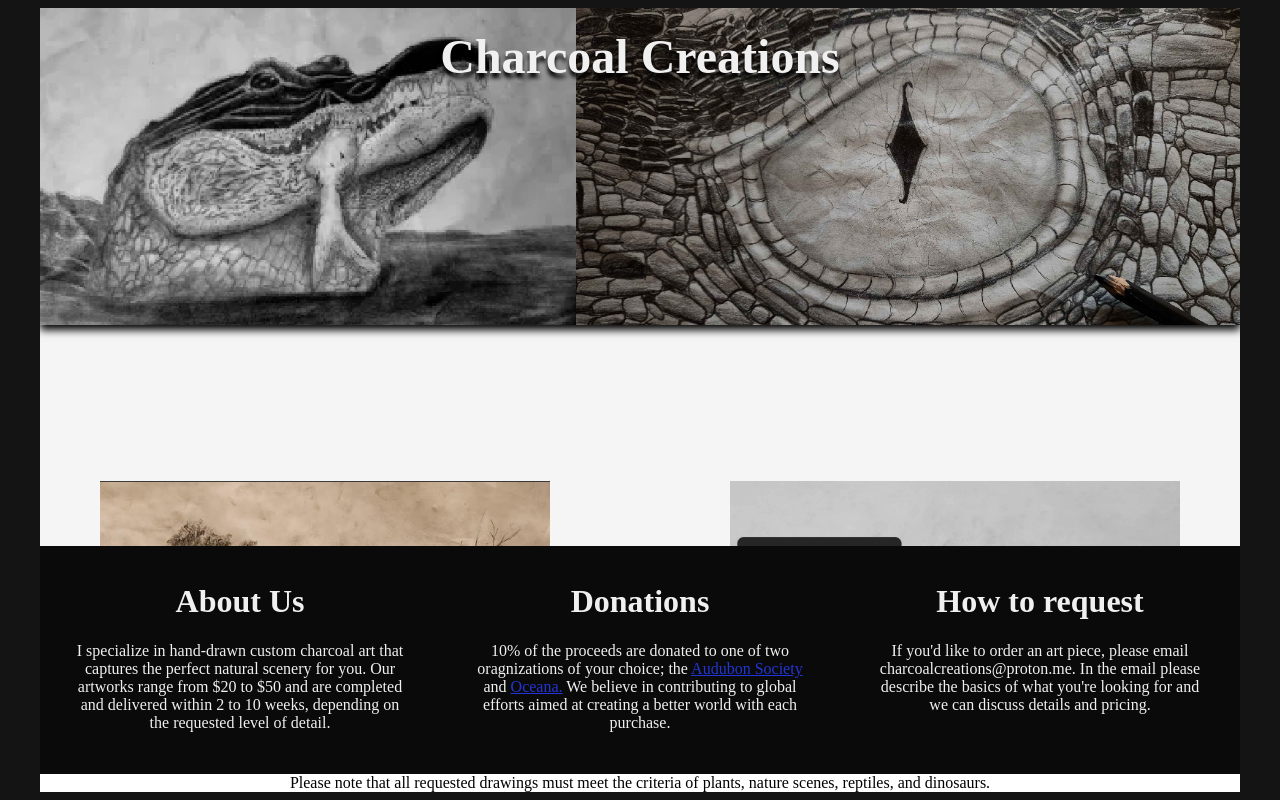
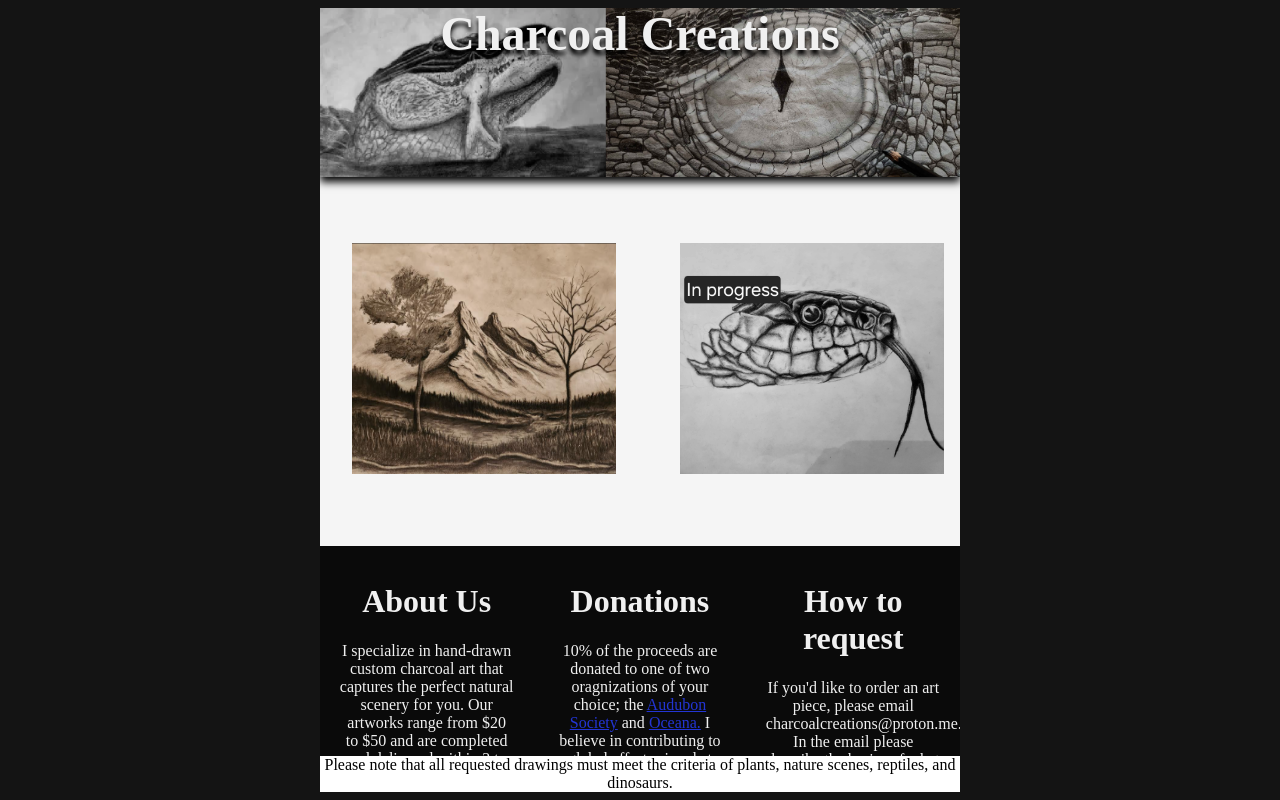
Before and after one commit to Scidort00/charcoalcreations, a plain HTML site: page index.html in a window 1280 px wide. Drawn offline with Linux system fonts and the light colour scheme.

Commit message:
Update index.html

```diff
--- a/index.html
+++ b/index.html
@@ -31,7 +31,7 @@
         }
         .full-height {
             height: 98vh;
-            max-width: 1200px;
+            max-width: 80vh;
             margin: 0 auto;
             background-color: whitesmoke;
             overflow: hidden;
@@ -41,16 +41,17 @@
             display: flex;
             flex-direction: row;
             justify-content: space-between;
-            padding-top: 3em;
+            padding-top: 1vh;
             height: fit-content;
         }
-        @media screen and (max-width: 800px) {
+        @media screen and (min-height: 200vw) {
             .example-container {
                 flex-direction: column;
                 align-items: center;
             }
             .example-a, .example-b {
-                width: 100vw;
+                width: 30vh;
+                margin: 1%;
             }
         }
         .abt-us-grid {
@@ -68,7 +69,7 @@
         .abt-us-a, .abt-us-b, .abt-us-c {
             height: auto;
             width: 33vw;
-            max-width: 400px;
+            max-width: 26.666vh;
             height: 230px;
             background-color: rgb(10,10,10);
             color: rgb(240,240,240);
@@ -85,15 +86,15 @@
         }
         .example-a, .example-b {
             width: 40vw;
-            max-width: 450px;
+            max-width: 33vh;
             margin: 5%;
             margin-top: 9%;
         }
         .banner-image{
-            max-width: 100%;
+            max-width: 80vh;
             display:flex;
-            top: 0;
-            left: 0;
+            align-self: center;
+            align-items: center;
             z-index: -1;
         }
         .note{
@@ -131,7 +132,7 @@
                 </div>
                 <div class="abt-us-b">
                     <h1>Donations</h1>
-                    <p>10% of the proceeds are donated to one of two oragnizations of your choice; the <a class="link" href="https://www.audubon.org/">Audubon Society</a> and <a class="link" href="https://oceana.org/">Oceana.</a> We believe in contributing to global efforts aimed at creating a better world with each purchase.</p>
+                    <p>10% of the proceeds are donated to one of two oragnizations of your choice; the <a class="link" href="https://www.audubon.org/">Audubon Society</a> and <a class="link" href="https://oceana.org/">Oceana.</a> I believe in contributing to global efforts aimed at creating a better world with each purchase.</p>
                 </div>
                 <div class="abt-us-c">
                     <h1>How to request</h1>
```
